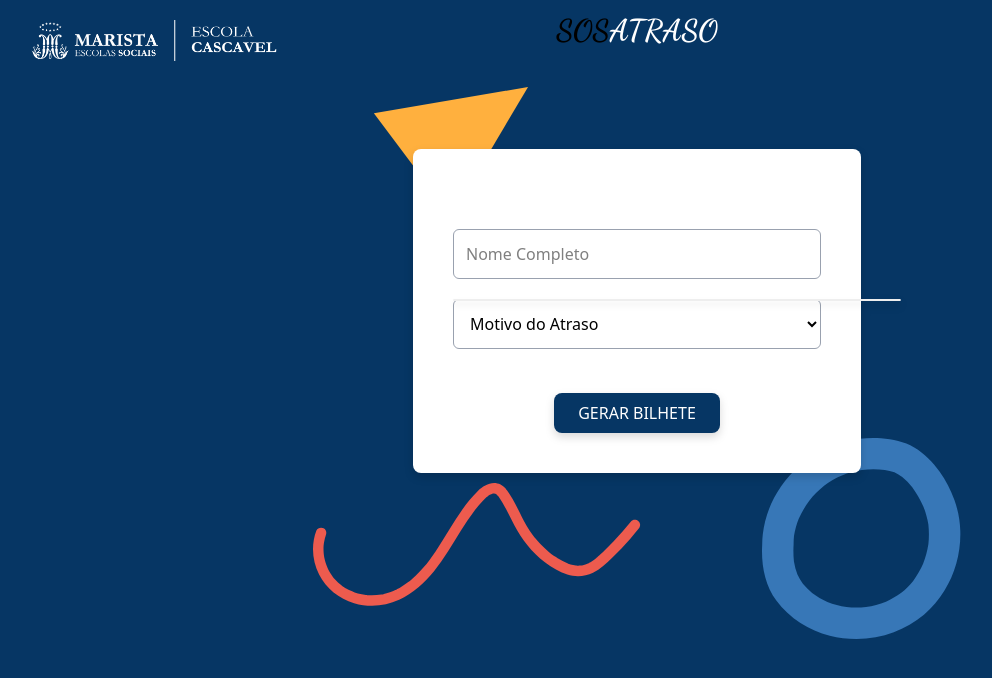
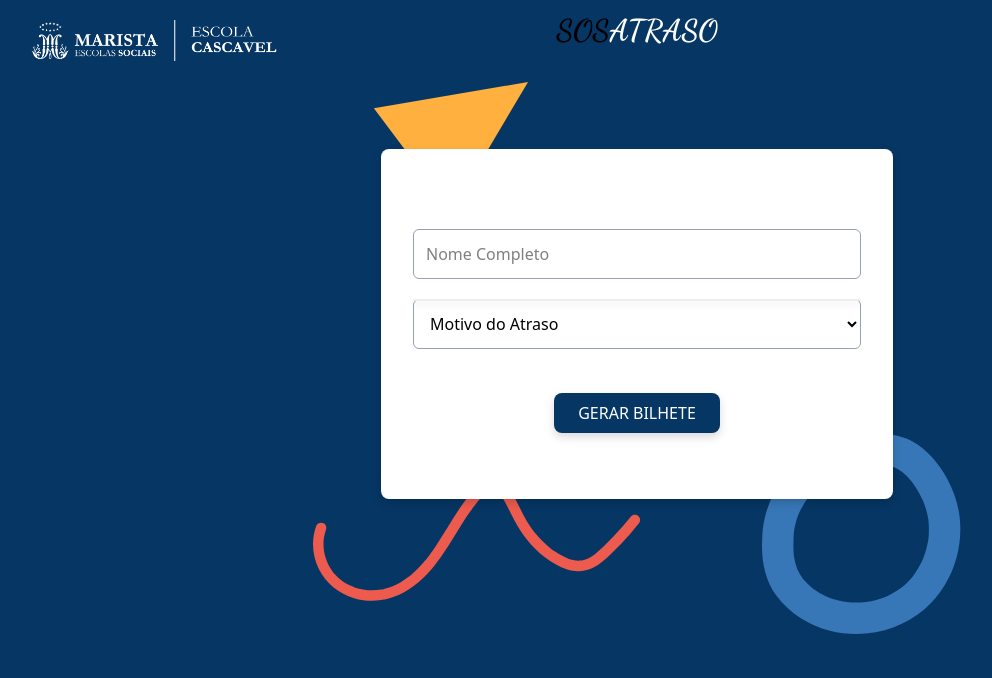
Before and after one commit to eduardomachadoferla/sosatraso-atualizado, a PHP site: page /sosatraso-main-verificar/ in a window 1280 px wide. Shown: the top 678 px of the page, without its empty margins (3-995 px from the left). Run offline with PHP 8.4, Linux system fonts and the light colour scheme; data comes from the database, SQL or seed files in the repository.

Commit message:
index.php

```diff
--- a/css/geral.css
+++ b/css/geral.css
@@ -123,7 +123,7 @@
     }
 
     .sugestoes div {
-        padding: 5px 10px;
+        padding: 5px 5px;
         /* Menor padding */
         cursor: pointer;
         border-bottom: 1px solid #dddddd;
--- a/index.php
+++ b/index.php
@@ -1,4 +1,5 @@
 <?php
+
 include('config/base.php');
 include('config/conexao.php');
 include('includes/header.php');
@@ -13,32 +14,19 @@ $css = ['geral.css', 'index.css', 'estilo.css'];
 unset($_SESSION['ALUNO']);
 ?>
 
-<div class="bg-white w-full max-w-md mx-auto rounded-lg drop-shadow-lg mt-22 px-4 md:px-10 py-10 h-auto">
-    <form action="autorizacao.php" method="post" id="cadastroForm" class="flex flex-col justify-center items-center mt-10">
+    <div class="bg-white w-[40%] mx-auto rounded-lg drop-shadow-lg mt-22 px-10 py-10 h-[350px]">
 
+
+    <form action="autorizacao.php" method="post" id="cadastroForm" class="flex flex-col justify-center items-center center mt-10">
         <!-- Campo de pesquisa de aluno -->
-        <div class="w-full">
-            <input
-                class="border border-gray-400 rounded-md p-3 mb-5 w-full"
-                type="text"
-                id="nome"
-                name="nome"
-                placeholder="Nome Completo"
-                required
-                onkeyup="buscarNomes()">
-
-            <input type="hidden" id="turma" name="turma">
-            <div id="sugestoes" class="sugestoes"></div>
+        <div class="w-md pesquisa">
+        <input class="border w-md border-gray-400 rounded-md p-3 mb-5" type="text" id="nome" name="nome" placeholder="Nome Completo" required class="cadastroForm" onkeyup="buscarNomes()">
+        <input type="hidden" id="turma" name="turma">
+        <div id="sugestoes" class="sugestoes"></div>
         </div>
 
-        <!-- Motivo do atraso -->
-        <select
-            class="border border-gray-400 rounded-md p-3 mb-5 w-full"
-            id="motivo_atraso"
-            name="motivo_atraso"
-            required
-            onchange="mostrarCaixaTexto()">
 
+        <select  class="border w-md border-gray-400 rounded-md p-3 mb-5" id="motivo_atraso" name="motivo_atraso" required onchange="mostrarCaixaTexto()" class="cadastroForm">
             <option value="">Motivo do Atraso</option>
             <option value="Perdi o horário">Perdi o horário</option>
             <option value="Chuva">Chuva</option>
@@ -46,28 +34,16 @@ unset($_SESSION['ALUNO']);
             <option value="Outro">Outro</option>
         </select>
 
-        <!-- Outro motivo -->
-        <div id="outro_motivo" class="w-full mb-5 hidden">
-            <input
-                class="border border-gray-400 rounded-md p-3 w-full"
-                type="text"
-                id="outro_text"
-                name="outro_text"
-                placeholder="Especifique o Motivo">
+        <div id="outro_motivo" class="cadastroForm">
+            <input type="text" id="outro_text" name="outro_text" placeholder="Especifique o Motivo">
+        </div>
+        <div class="text-center">
+        <button class="bg-marista text-white px-6 py-2 rounded-lg drop-shadow-lg mt-6"  type="submit">GERAR BILHETE</button>
         </div>
 
-        <!-- Botão -->
-        <div class="text-center">
-            <button
-                class="bg-marista text-white px-6 py-2 rounded-lg drop-shadow-lg mt-6"
-                type="submit">
-                GERAR BILHETE
-            </button>
-        </div>
     </form>
 </div>
 
-<!-- Script JS -->
 <script>
 function buscarNomes() {
     var nome = document.getElementById("nome").value;
@@ -94,20 +70,20 @@ function selecionarNome(nome) {
 }
 
 document.addEventListener('DOMContentLoaded', function() {
-    document.getElementById("outro_motivo").classList.add("hidden");
+    document.getElementById("outro_motivo").style.display = "none";
     document.getElementById("outro_text").removeAttribute("required");
 });
 
 function mostrarCaixaTexto() {
-    const selectElement = document.getElementById("motivo_atraso");
-    const outroMotivoDiv = document.getElementById("outro_motivo");
-    const outroTextInput = document.getElementById("outro_text");
+    var selectElement = document.getElementById("motivo_atraso");
+    var outroMotivoDiv = document.getElementById("outro_motivo");
+    var outroTextInput = document.getElementById("outro_text");
 
     if (selectElement.value === "Outro") {
-        outroMotivoDiv.classList.remove("hidden");
+        outroMotivoDiv.style.display = "block";
         outroTextInput.setAttribute("required", "required");
     } else {
-        outroMotivoDiv.classList.add("hidden");
+        outroMotivoDiv.style.display = "none";
         outroTextInput.removeAttribute("required");
     }
 }
```
